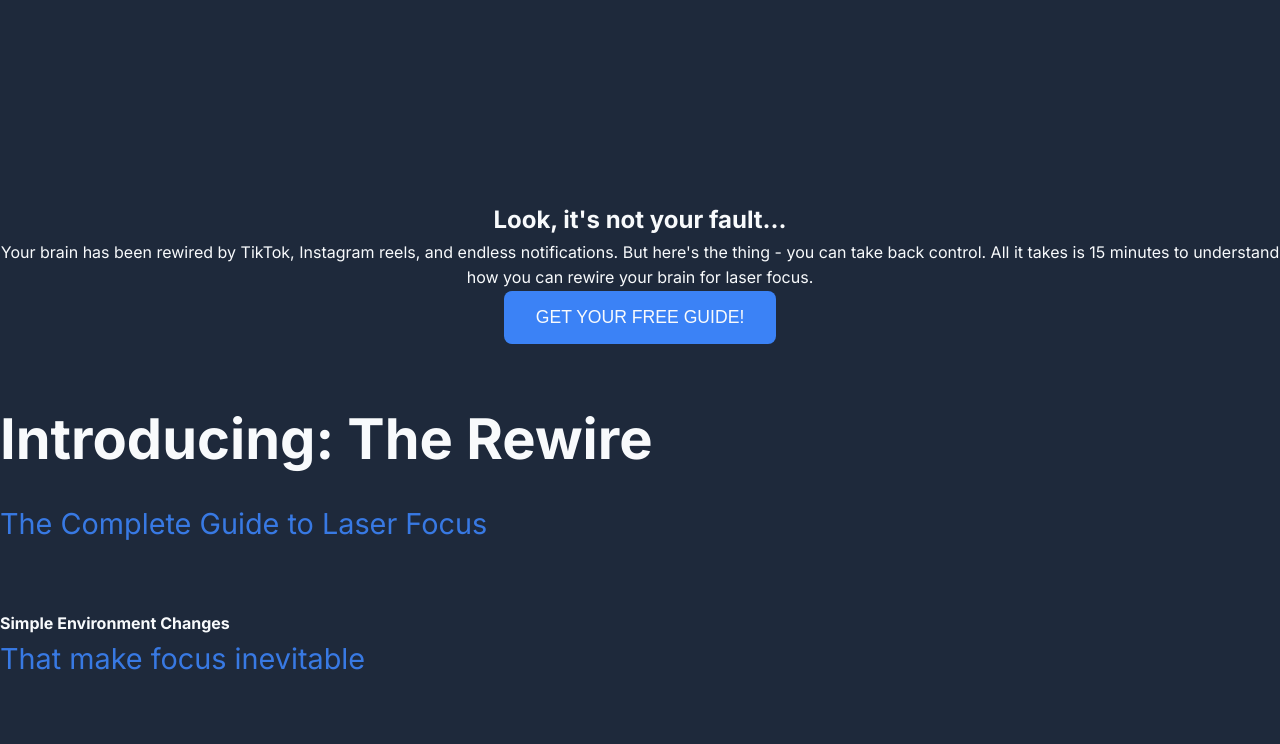
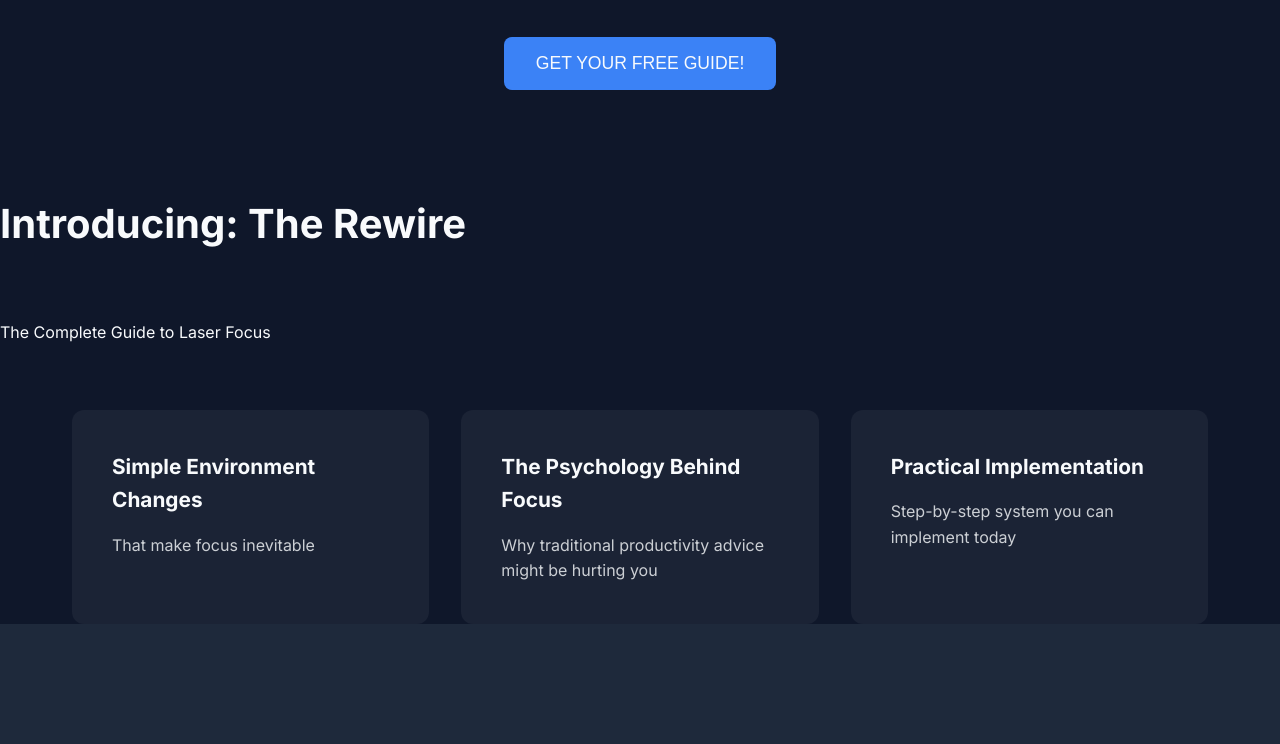
Before and after one commit to dsharpey/findex.html, a plain HTML site: page index.html in a window 1280 px wide. Shown: the part 2989-3733 px from the top of the page. After the commit the page ends 3613 px from the top, so only its background shows below. Drawn offline with Linux system fonts and the light colour scheme.

Commit message:
Update index.html

```diff
--- a/index.html
+++ b/index.html
@@ -130,17 +130,14 @@
             opacity: 0.8;
         }
 
-       .qualification h2 {  /* This is your "Introducing: The Rewire" */
-    font-size: clamp(2.5rem, 5vw, 3.5rem);  /* Bigger main title */
-    margin-bottom: 1rem;  /* Less space before subtitle */
-}
+        /* Qualification Grid */
+        .qualification {
+            background: var(--bg-dark);
+        }
 
-.qualification p {  /* This is your "The Complete Guide to Laser Focus" */
-    font-size: clamp(1.2rem, 2.5vw, 1.8rem);  /* Larger subtitle */
-    color: var(--accent);  /* Make it stand out */
-    opacity: 0.9;
-    margin-bottom: 4rem;  /* Space before cards */
-}
+        .qualification h2 {
+            font-size: clamp(2rem, 4vw, 2.5rem);
+            margin-bottom: 4rem;
         }
 
         .disqualification-grid {
@@ -213,7 +210,8 @@
 
 }
         .cta-section {
-    padding-bottom: calc(var(--spacing) * 0.5); /*
+            background: var(--bg-dark);
+            padding: var(--spacing) 0;
         }
 
         .cta-section h2 {
```
